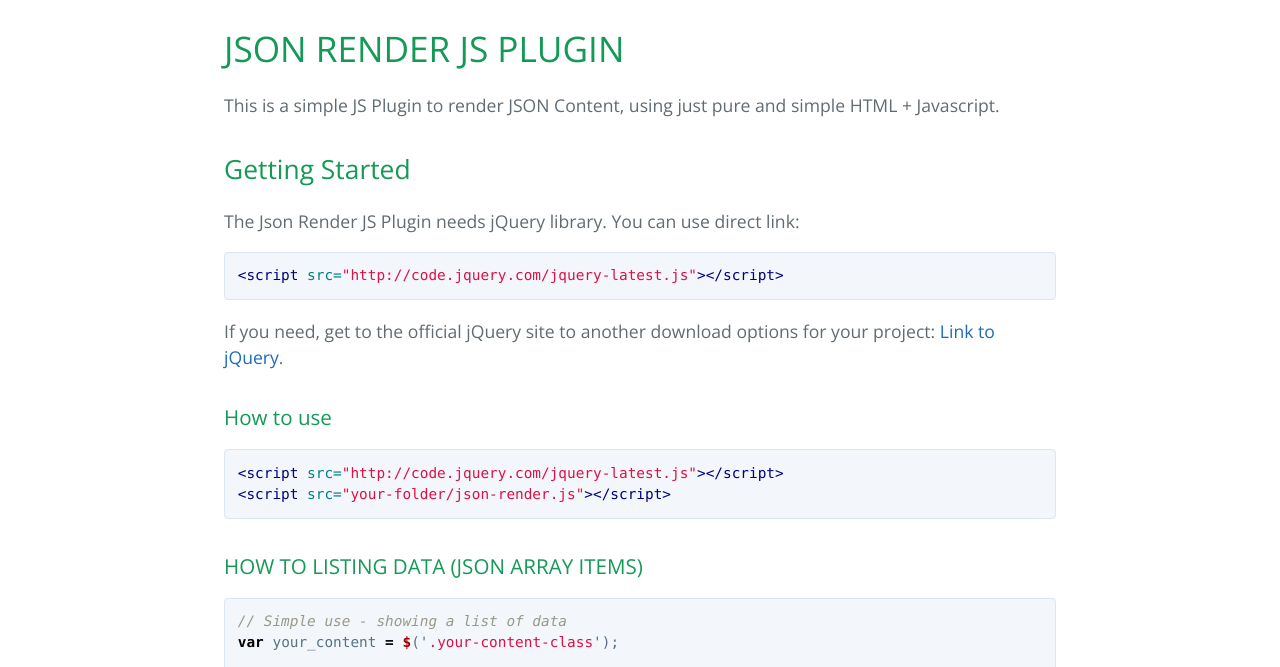
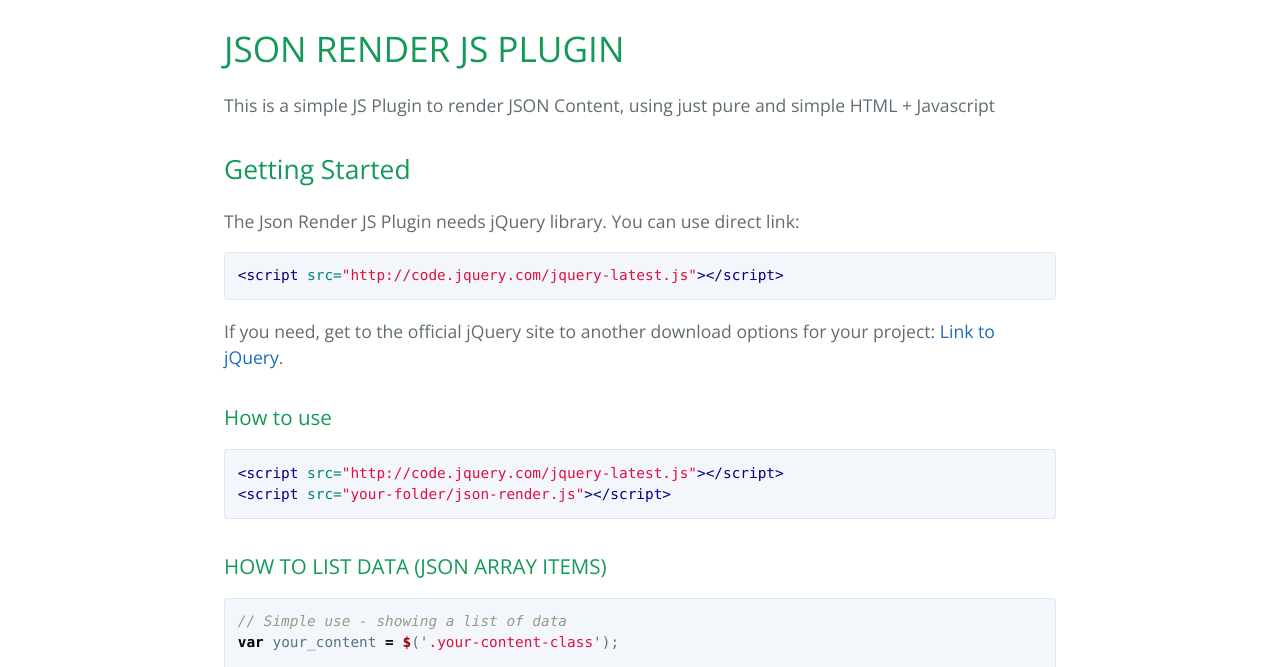
Before and after one commit to DorianOliveira/JsonRender-JS, a Jekyll site: the page built from index.md, in a window 1280 px wide and 900 px high, scrolled down 226 px. Shown: the part 167-834 px from the top of the window. Built offline with Jekyll 4.4.1, drawn with Linux system fonts in a browser that asks for light colours; our own code applies the rules of GitHub Pages for plain Markdown files.

````diff
--- a/index.md
+++ b/index.md
@@ -3,7 +3,7 @@ layout: default
 ---
 # JSON RENDER JS PLUGIN
 
-This is a simple JS Plugin to render JSON Content, using just pure and simple HTML + Javascript.
+This is a simple JS Plugin to render JSON Content, using just pure and simple HTML + Javascript
 
 ## Getting Started
 
@@ -23,7 +23,7 @@ If you need, get to the official jQuery site to another download options for you
 <script src="your-folder/json-render.js"></script>
 ```
 
-### HOW TO LISTING DATA (JSON ARRAY ITEMS)
+### HOW TO LIST DATA (JSON ARRAY ITEMS)
 
 ```js
 // Simple use - showing a list of data
````
Also changed, not shown: _layouts/default.html (line endings or trailing spaces).
